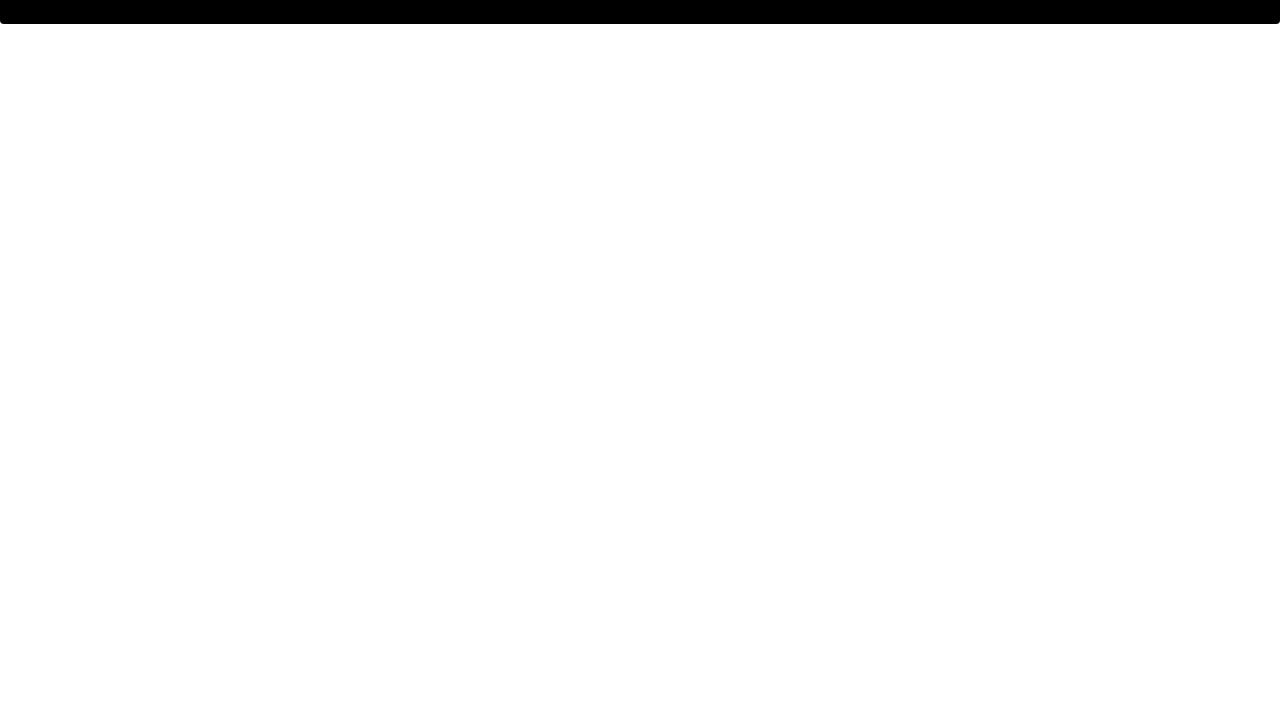
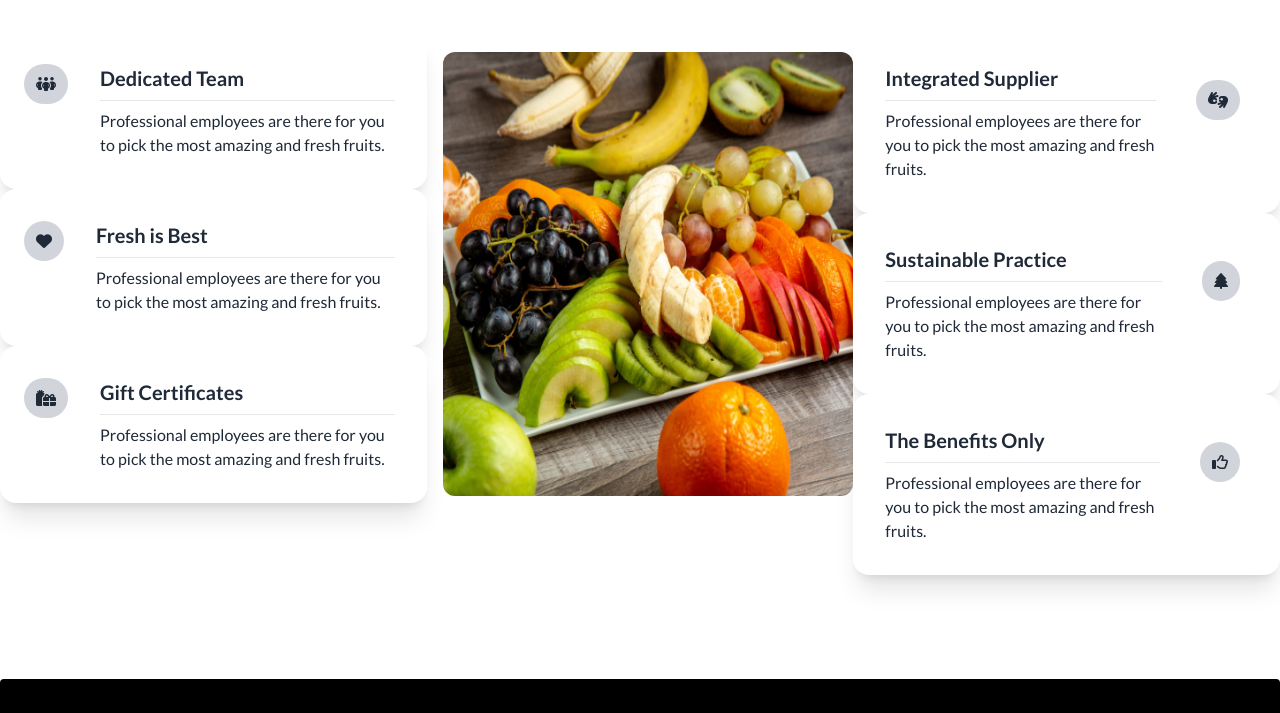
Before and after one commit to saymasadia11/assignment_3, a plain HTML site: page index.html in a window 1280 px wide. Shown: the part 2336-3049 px from the top of the page. Before the commit the page ends 2360 px from the top, so only its background shows below. Drawn offline with nearby package versions, Linux system fonts and the light colour scheme.

Commit message:
added choose section

```diff
--- a/index.html
+++ b/index.html
@@ -204,6 +204,11 @@
 
               </div>
 
+              <!-- items container -->
+              <div>
+
+              </div>
+
           </section>
 
     </header>
@@ -385,6 +390,130 @@
       </div>
     </section>
 
+    <!-- why choose section -->
+    <section class="mt-16 mb-16 pt-10 pb-10">
+      <div class="text-center">
+      <h2 class=" text-3xl lg:text-5xl font-extrabold mb-5">Why Choose Us</h2>
+        <p class="lg:max-w-3xl mb-10 mx-auto">Contrary to popular belief, is not simply random text. It has roots in a piece of classical Latin literature from 45 BC, making it over 2000 years old. </p>
+      </div>
+        <div class="grid grid-cols-1 lg:grid-cols-3">
+          <div class="grid-row">
+            <!-- 1st card -->
+
+            <div class="card flex  card-side bg-base-100 shadow-xl">
+              <div class="ml-6 mt-8">
+              <i class="fa-solid fa-people-group rounded-full bg-gray-300 p-3"></i>
+            </div>
+
+              <div class="card-body">
+
+                <h2 class="card-title">Dedicated Team</h2>
+                <hr>
+                <p>Professional employees are there for you to pick the most amazing and fresh fruits.</p>
+
+              </div>
+            </div>
+            <!-- 2st card -->
+
+            <div class="card flex  card-side bg-base-100 shadow-xl">
+              <div class="ml-6 mt-8">
+              <i class="fa-solid fa-heart rounded-full bg-gray-300 p-3"></i>
+
+            </div>
+
+              <div class="card-body">
+
+                <h2 class="card-title">Fresh is Best</h2>
+                <hr>
+                <p>Professional employees are there for you to pick the most amazing and fresh fruits.</p>
+
+              </div>
+            </div>
+            <!-- 3st card -->
+
+            <div class="card flex  card-side bg-base-100 shadow-xl">
+              <div class="ml-6 mt-8">
+              <i class="fa-solid fa-gifts rounded-full bg-gray-300 p-3"></i>
+
+            </div>
+
+              <div class="card-body">
+
+                <h2 class="card-title">Gift Certificates</h2>
+                <hr>
+                <p>Professional employees are there for you to pick the most amazing and fresh fruits.</p>
+
+              </div>
+            </div>
+
+
+          </div>
+          <div class="grid-row mt-5 ml-4 ">
+            <img class="w-[444px] h-[444px] rounded-xl"src="./images/whychoose1.png" alt="">
+
+          </div>
+          <div class="grid-row">
+             <!-- 1st card -->
+
+             <div class="card flex  card-side bg-base-100 shadow-xl">
+
+              <div class="card-body">
+
+                <h2 class="card-title">Integrated Supplier</h2>
+                <hr>
+                <p>Professional employees are there for you to pick the most amazing and fresh fruits.</p>
+
+              </div>
+              <div class="ml-2 mt-12 mr-10">
+                <i class="fa-solid fa-hands-asl-interpreting rounded-full bg-gray-300 p-3"></i>
+
+              </div>
+
+            </div>
+            <!-- 2st card -->
+
+            <div class="card flex  card-side bg-base-100 shadow-xl">
+
+
+              <div class="card-body">
+
+                <h2 class="card-title">Sustainable Practice</h2>
+                <hr>
+                <p>Professional employees are there for you to pick the most amazing and fresh fruits.</p>
+
+              </div>
+              <div class="ml-2 mt-12 mr-10">
+                <i class="fa-solid fa-tree rounded-full bg-gray-300 p-3"></i>
+
+              </div>
+            </div>
+            <!-- 3st card -->
+
+            <div class="card flex  card-side bg-base-100 shadow-xl">
+
+
+              <div class="card-body">
+
+                <h2 class="card-title">The Benefits Only</h2>
+                <hr>
+                <p>Professional employees are there for you to pick the most amazing and fresh fruits.</p>
+
+              </div>
+              <div class="ml-2 mt-12 mr-10">
+                <i class="fa-regular fa-thumbs-up rounded-full bg-gray-300 p-3"></i>
+
+              </div>
+            </div>
+
+
+
+          </div>
+
+        </div>
+
+
+    </section>
+
     </main>
     <footer>
       <footer class="footer footer-center p-10 bg-black text-base-content rounded">
```
